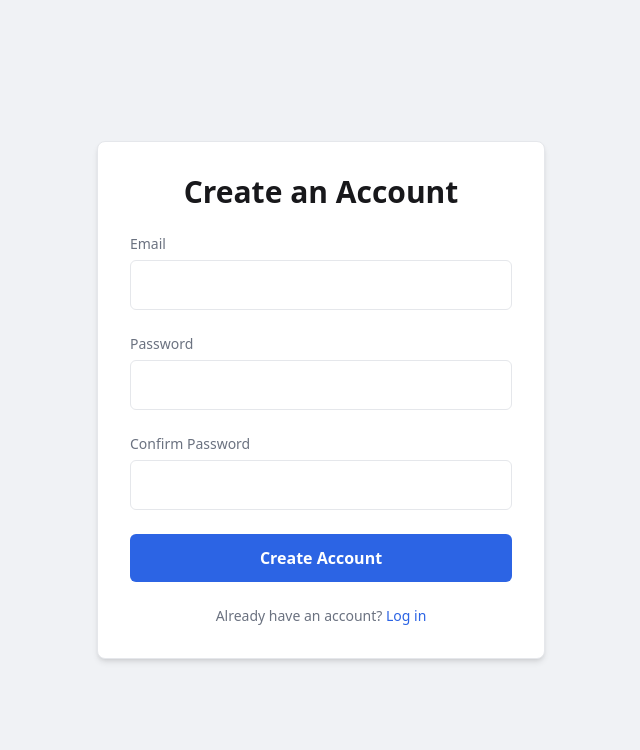
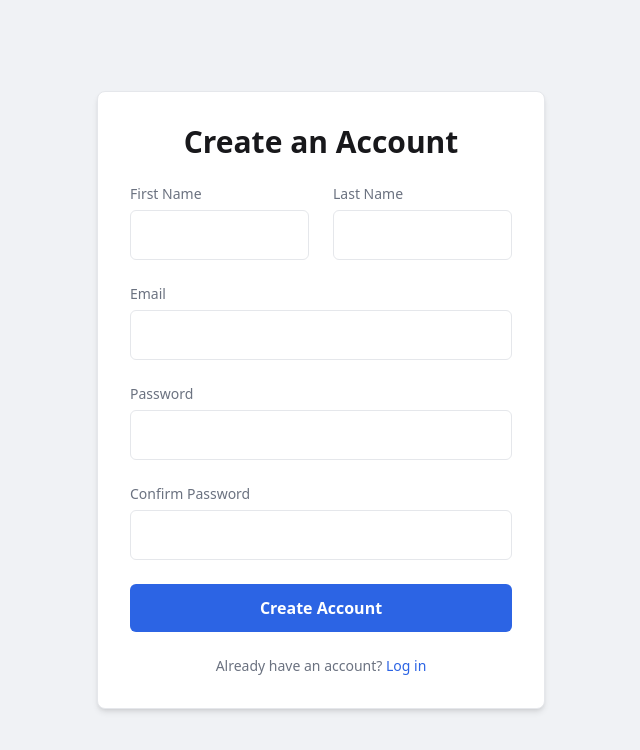
Before and after one commit to mjajones/notifiq-frontend, a React (Vite) app: page /register in a window 1280 px wide. Shown: the top 750 px of the page, without its empty margins (319-959 px from the left). Built offline with nearby package versions, Linux system fonts and the light colour scheme; no server answers.

Commit message:
Add updates for logos

```diff
--- a/src/pages/RegisterPage.jsx
+++ b/src/pages/RegisterPage.jsx
@@ -6,6 +6,8 @@ const inputClass = "w-full bg-foreground p-3 rounded-md border border-border foc
 const labelClass = "block mb-1.5 text-sm font-medium text-text-secondary";
 
 export default function RegisterPage() {
+    const [firstName, setFirstName] = useState('');
+    const [lastName, setLastName] = useState('');
     const [email, setEmail] = useState('');
     const [password, setPassword] = useState('');
     const [password2, setPassword2] = useState('');
@@ -25,7 +27,12 @@ export default function RegisterPage() {
             const response = await fetch(`${API_URL}/api/register/`, {
                 method: 'POST',
                 headers: { 'Content-Type': 'application/json' },
-                body: JSON.stringify({ email, password })
+                body: JSON.stringify({
+                    first_name: firstName,
+                    last_name: lastName,
+                    email,
+                    password
+                })
             });
 
             if (response.ok) {
@@ -45,6 +52,16 @@ export default function RegisterPage() {
             <div className="w-full max-w-md p-8 space-y-6 bg-foreground rounded-lg shadow-md border border-border">
                 <h1 className="text-3xl font-bold text-center text-text-primary">Create an Account</h1>
                 <form onSubmit={handleSubmit} className="space-y-6">
+                    <div className="grid grid-cols-1 md:grid-cols-2 gap-6">
+                        <div>
+                            <label htmlFor="firstName" className={labelClass}>First Name</label>
+                            <input id="firstName" type="text" value={firstName} onChange={(e) => setFirstName(e.target.value)} className={inputClass} required />
+                        </div>
+                        <div>
+                            <label htmlFor="lastName" className={labelClass}>Last Name</label>
+                            <input id="lastName" type="text" value={lastName} onChange={(e) => setLastName(e.target.value)} className={inputClass} required />
+                        </div>
+                    </div>
                     <div>
                         <label htmlFor="email" className={labelClass}>Email</label>
                         <input id="email" type="email" value={email} onChange={(e) => setEmail(e.target.value)} className={inputClass} required />
```
